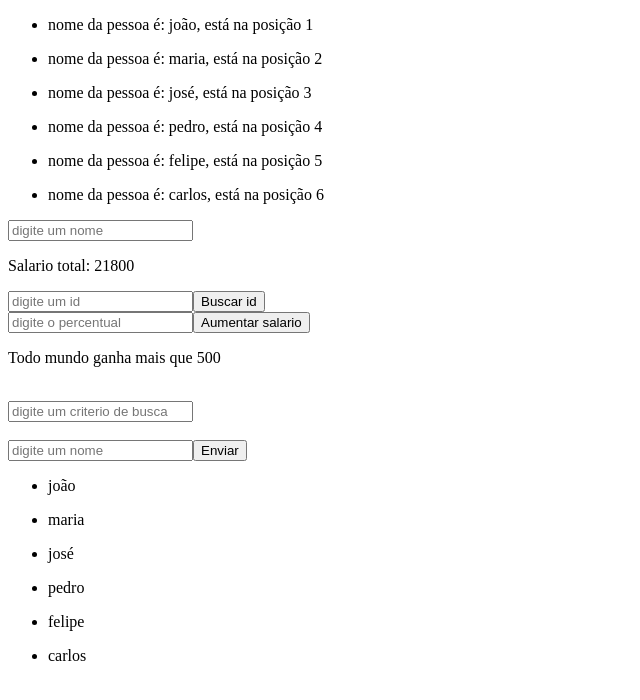
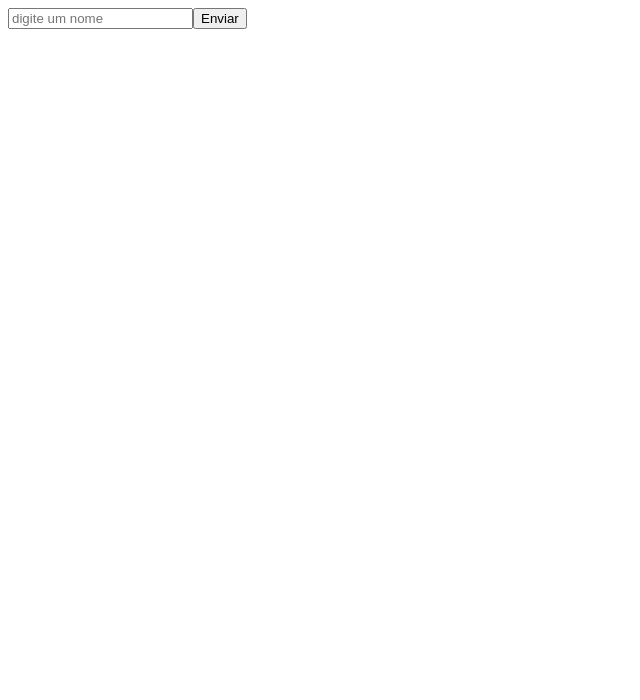
Before and after one commit to jaquelineneves/ExerciciosAngular, an Angular app: page / in a window 1280 px wide. Shown: the top 700 px of the page, without its empty margins (0-640 px from the left). Built offline with nearby package versions, Linux system fonts and the light colour scheme.

Commit message:
Exemplo 12

```diff
--- a/src/app/app.component.html
+++ b/src/app/app.component.html
@@ -1,46 +1,5 @@
-<!-- <ul>
-    <li *ngFor="let nome of nomes">
-      {{nome}}
-    </li>
-</ul> -->
-
-<ul *ngFor="let nome of nomes, let i= index">
-  <li>nome da pessoa é: {{nome}}, está na posição {{i + 1}} </li>
-</ul>
-
-<p *ngIf="nomes.length == 0">Nenhum nome encontrado, usando *ngIf</p>
-
-<p [hidden]="nomes.length > 0">Nenhum nome encontrado, usando hidden</p>
-
-<input #box placeholder="digite um nome" (keyup)="buscar(box.value)"/>
-
-<p>Salario total: {{getValorTotal()}}</p>
-
-<ul *ngFor="let nomeFiltro of nomesFiltro">
-  <li>{{nomeFiltro}}</li>
-</ul>
-
-<input #parametroid placeholder="digite um id"/>
-<button (click)="retorno = buscarId(parametroid.value)">Buscar id</button>
-<p *ngIf="retorno != undefined">{{retorno.id}} - {{retorno.nome}}</p>
-
-<br>
-<input #percentual placeholder="digite o percentual"/>
-<button (click)="aumentarSalario(percentual.value)">Aumentar salario</button>
-
-<p>{{verificaSalario(500)?'Todo mundo ganha mais que 500':'nem todo mundo ganha mais que 500'}}</p>
-
-<br>
-<input #criterio placeholder="digite um criterio de busca"
-(keyup)="resposta = buscaCampos(criterio.value)"/>
-
-<ul *ngFor="let r of resposta">
-  <li>{{r.id}} - {{r.nome}} - {{r.salario}}</li>
-</ul>
-
-<br><br>
 <input placeholder="digite um nome" #campo>
 <button (click)="enviar(campo.value)">Enviar</button>
 <ul *ngFor="let r of nomes">
-  <li>{{r}}</li>
+ <li>{{r}}</li>
 </ul>
--- a/src/app/app.component.ts
+++ b/src/app/app.component.ts
@@ -1,4 +1,4 @@
-import { Component } from '@angular/core';
+import { Component, OnInit } from '@angular/core';
 import { ThrowStmt } from '@angular/compiler';
 import { Observable, Subscriber } from 'rxjs';
 
@@ -8,98 +8,35 @@ import { Observable, Subscriber } from 'rxjs';
   styleUrls: ['./app.component.css']
 })
 
-export class AppComponent {
-  nomes: string[] = ['joão','maria','josé','pedro','felipe','carlos'];
+export class AppComponent implements OnInit {
+  observable: Observable<string>;
 
-  nomesFiltro: string[];
+  nomes: Array<string> = [];
 
-  pessoas: any = [
-    {id: 1, nome: 'joao', salario: 5000},
-    {id: 2, nome: 'maria', salario: 1000},
-    {id: 3, nome: 'jose', salario: 2000},
-    {id: 4, nome: 'pedro', salario: 3000},
-    {id: 5, nome: 'felipe', salario: 10000},
-    {id: 6, nome: 'carlos', salario: 800},
-  ]
-
-  getValorTotal(): Number {
-    return this.pessoas.reduce(
-      (soma, pessoa) => soma + pessoa.salario, 0);
+  ngOnInit(){
+    this.observable = new Observable(subscriber => {
+      setInterval(() => {
+        subscriber.next(this.makeid(5));
+      }, 10000);
+    });
+    let lista: Array<string> = [];
+    this.observable.subscribe({
+      next(x) { lista.push(x); },
+      error(err) { alert('ocorreu um erro '+err); }
+    });
+    this.nomes = lista;
   }
 
-  buscar(valor: string){
-    this.nomesFiltro = [];
-
-    //método 1
-    /*
-    for(var i=0; i < this.nomes.length; i++) {
-      if(this.nomes[i].toLowerCase().includes(valor.toLowerCase())){
-        this.nomesFiltro.push(this.nomes[i]);
-      }
-    }*/
-
-    //método 2
-    /*
-    let temp = [];
-    this.nomes.forEach(buscarItem);
-    function buscarItem(nome){
-      if(nome.toLowerCase().includes(valor.toLowerCase())){
-        temp.push(nome);
-      }
-    }
-    this.nomesFiltro = temp;
-    */
-
-    //método 3
-    /*
-    this.nomesFiltro = this.nomes.filter(function (nome){
-      return nome.toLowerCase().includes(valor.toLowerCase());
-    });
-    */
-
-    //método 4
-    this.nomesFiltro = this.nomes.filter(
-      (nome) => nome.toLowerCase().includes(valor.toLowerCase()));
+  enviar(valor: string){
+    this.nomes.push(valor);
   }
 
-  buscarId(id) {
-    return this.pessoas.find(pessoa => pessoa.id == id);
-  }
-
-  aumentarSalario(percentual){
-    this.pessoas.map(pessoa =>
-      pessoa.salario += pessoa.salario * percentual/100)
-  }
-
-  verificaSalario(valor: number){
-    return this.pessoas.every(pessoa => pessoa.salario > valor);
-  }
-
-  buscaCampos(criterio: string){
-    return this.pessoas.filter((pessoa) =>
-      Object.keys(pessoa).some
-      (chave => pessoa[chave].toString().includes(criterio)));
-  }
-
-  ngOnInit(){
-    const observable = new Observable(subscriber => {
-      subscriber.next(100);
-      subscriber.next(2);
-      subscriber.next(300);
-      setTimeout(() => {
-        subscriber.next(4);
-        subscriber.complete();
-      }, 1000);
-    });
-
-    console.log('Antes de executar subscribe');
-    observable.subscribe({
-      next(x) { console.log('recebeu o valor ' + x); },
-      error(err) { console.error('Erro: ' + err); },
-      complete() { console.log('terminou o subscribe'); }
-    });
-
-    console.log('ultima linha');
+  makeid(length){
+    var text = "";
+    var possible = "ABCDEFGHIJKLMNOPQRSTUVWXYZabcdefghijklmnopqrstuvwxyz0123456789";
+    for(var i = 0; i < length; i++)
+     text += possible.charAt(Math.floor(Math.random() * possible.length));
+    return text;
   }
 
 }
```
